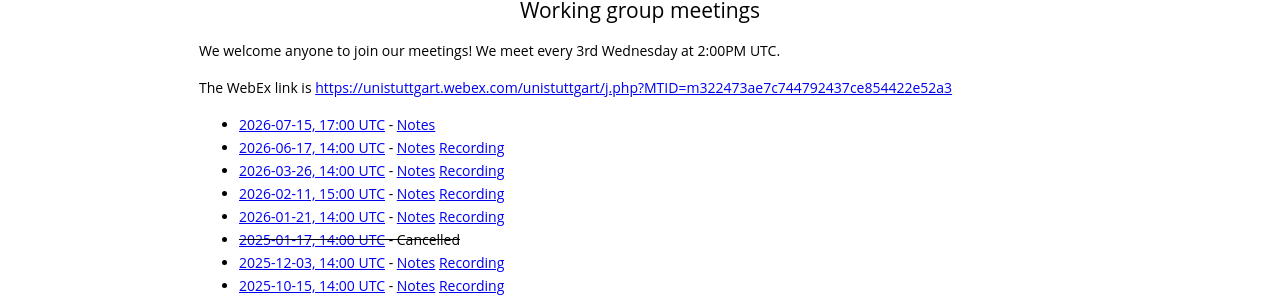
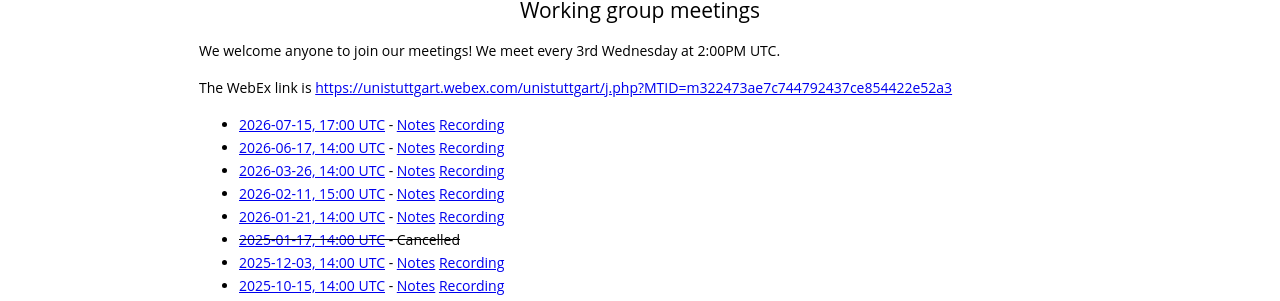
Before and after one commit to gdcc/py.gdcc.io, a Jekyll site: the page built from index.md, in a window 1280 px wide and 900 px high, scrolled down 2632 px. Shown: the part 145-446 px from the top of the window. Built offline with Jekyll 4.4.1, drawn with Linux system fonts in a browser that asks for light colours; our own code applies the rules of GitHub Pages for plain Markdown files.

Commit message:
Add recording links to meeting notes

```diff
--- a/index.md
+++ b/index.md
@@ -81,7 +81,7 @@ We welcome anyone to join our meetings! We meet every 3rd Wednesday at 2:00PM UT
 
 The WebEx link is <https://unistuttgart.webex.com/unistuttgart/j.php?MTID=m322473ae7c744792437ce854422e52a3>
 
-- [2026-07-15, 17:00 UTC](https://time.is/compare/1700_15_Jul_2026_in_UTC) - [Notes](https://docs.google.com/document/d/18wzVZQoX6IJW88oA-mrKf3EecbxVYWD9tclUTifczg8/edit?usp=sharing)
+- [2026-07-15, 17:00 UTC](https://time.is/compare/1700_15_Jul_2026_in_UTC) - [Notes](https://docs.google.com/document/d/18wzVZQoX6IJW88oA-mrKf3EecbxVYWD9tclUTifczg8/edit?usp=sharing) [Recording](https://drive.google.com/file/d/1PibnPKRlPsCBYejcn43LxNrSO7VqBioD/view?usp=sharing)
 - [2026-06-17, 14:00 UTC](https://time.is/compare/1400_17_Jun_2026_in_UTC) - [Notes](https://docs.google.com/document/d/1MjZeOSgJBB89NTkN3oEjC7cz3ysMhqG86qiGDpSmNGs/edit?usp=sharing) [Recording](https://drive.google.com/file/d/1fUOaeVYrtd5St068OHFqlMy_KNNAtyfT/view?usp=share_link)
 - [2026-03-26, 14:00 UTC](https://time.is/compare/1400_26_Mar_2026_in_UTC) - [Notes](https://docs.google.com/document/d/1Pj5YZAiFoTURnREZG7rj0TbhWKqQDTo6jb5YQZNcRDM/edit?usp=sharing) [Recording](https://drive.google.com/file/d/1V4uQmFeF3kFmRPKOP-thikix6yj0eOpj/view?usp=share_link)
 - [2026-02-11, 15:00 UTC](https://time.is/compare/1500_11_Feb_2026_in_UTC) - [Notes](https://docs.google.com/document/d/1HKmMeSSr_Bg5-rVQi-M6BUuHfnBI_2w37p1iKVttSkc/edit?usp=sharing) [Recording](https://drive.google.com/file/d/1ymAlXdB2aALprp1HSo9hzn61KgJXsNle/view?usp=share_link)
```
